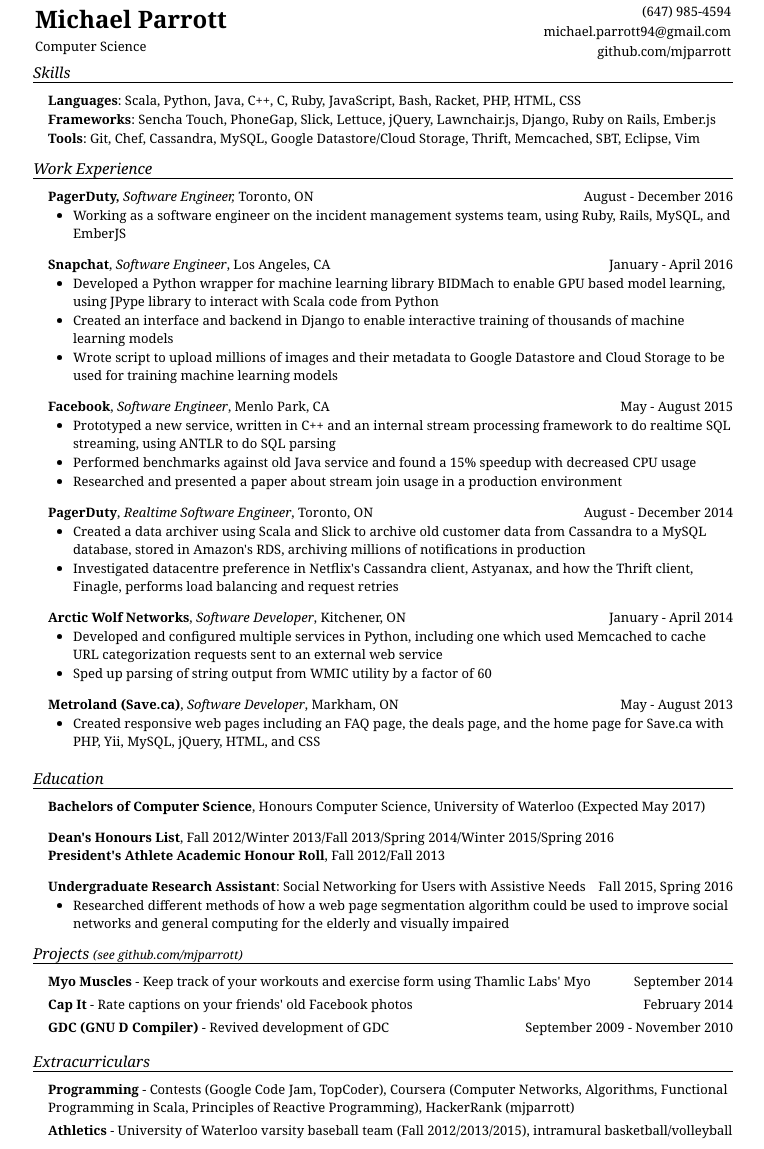
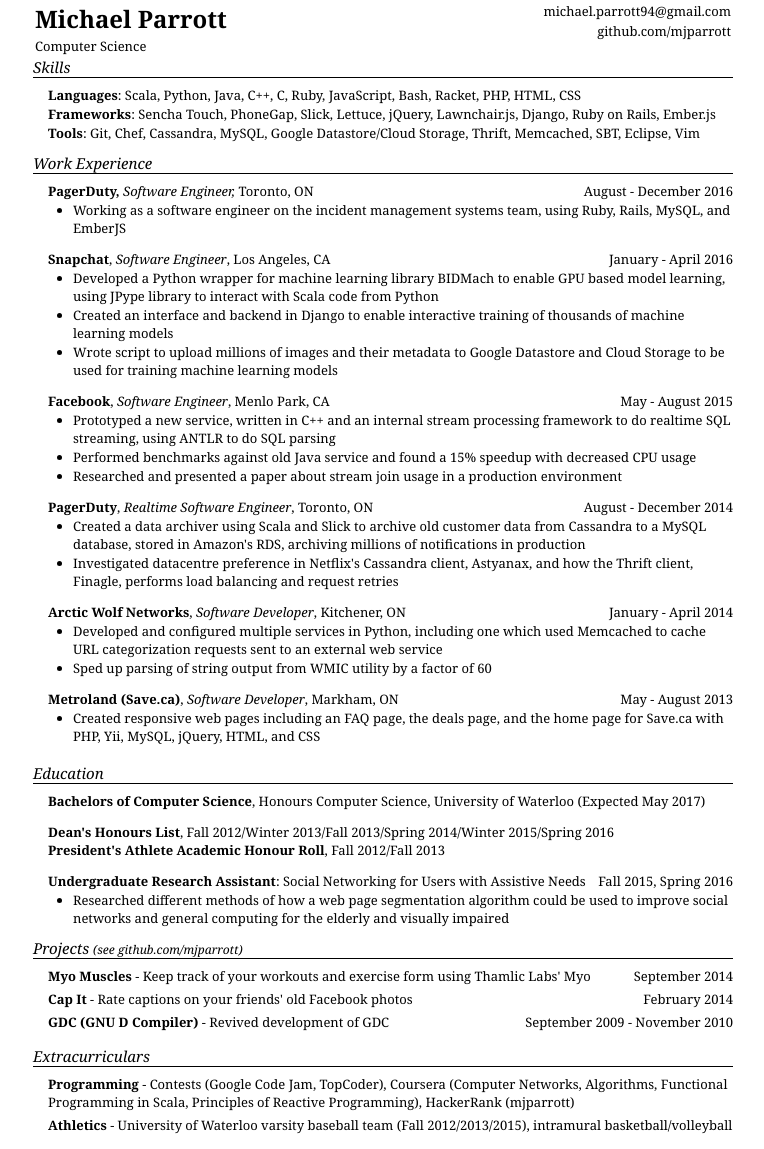
Before and after one commit to mjparrott/mjparrott.github.io, a Jekyll site: the page resume.html, which Jekyll copies as it is, in a window 1280 px wide. Shown: the whole page, without its empty margins (257-1021 px from the left). Built offline with Jekyll 4.4.1, drawn with Linux system fonts in a browser that asks for light colours.

Commit message:
Remove phone number from resume

```diff
--- a/resume.html
+++ b/resume.html
@@ -11,7 +11,6 @@
       <p id = "program">Computer Science</p>
     </div>
     <div class = "contact-info" style = "margin-left: 340px;">
-      <p id = "phone-number">(647) 985-4594</p>
       <p id = "email">michael.parrott94@gmail.com</p>
       <p id = "github">github.com/mjparrott</p>
     </div>
```
